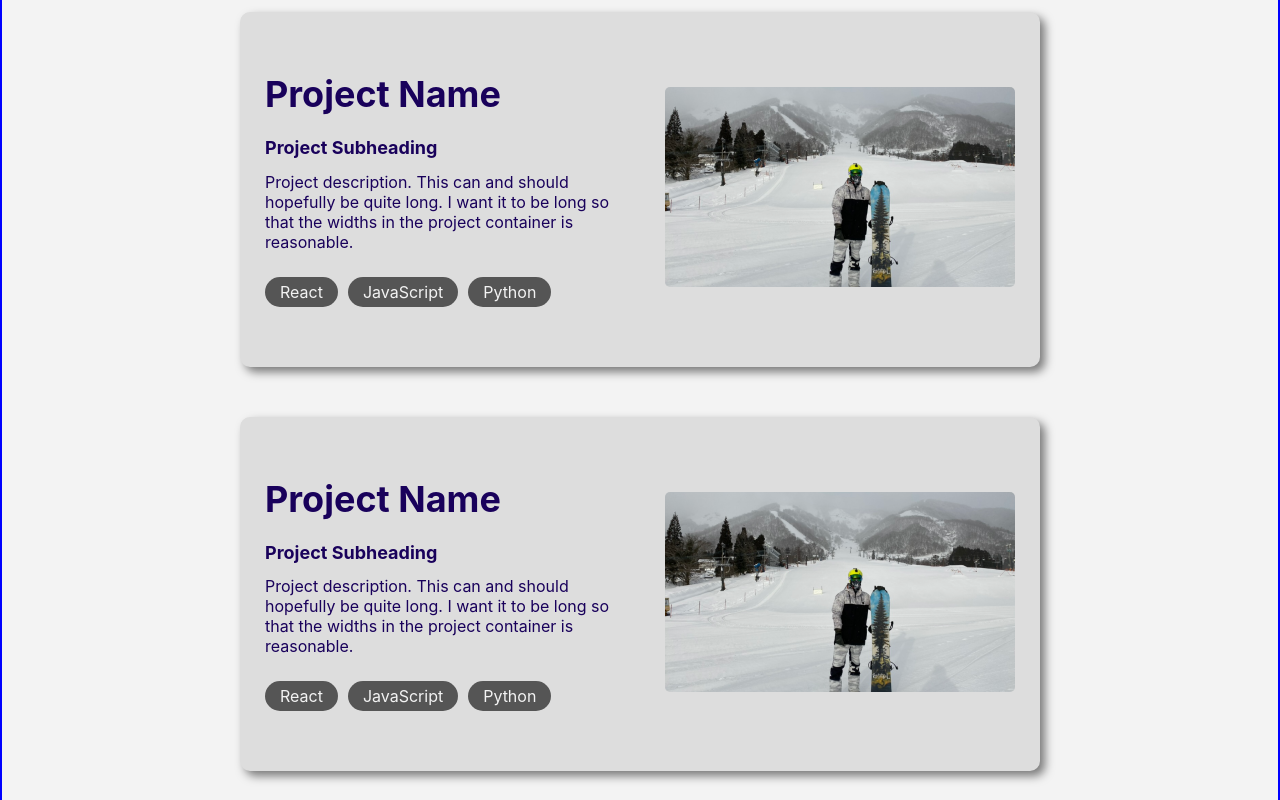
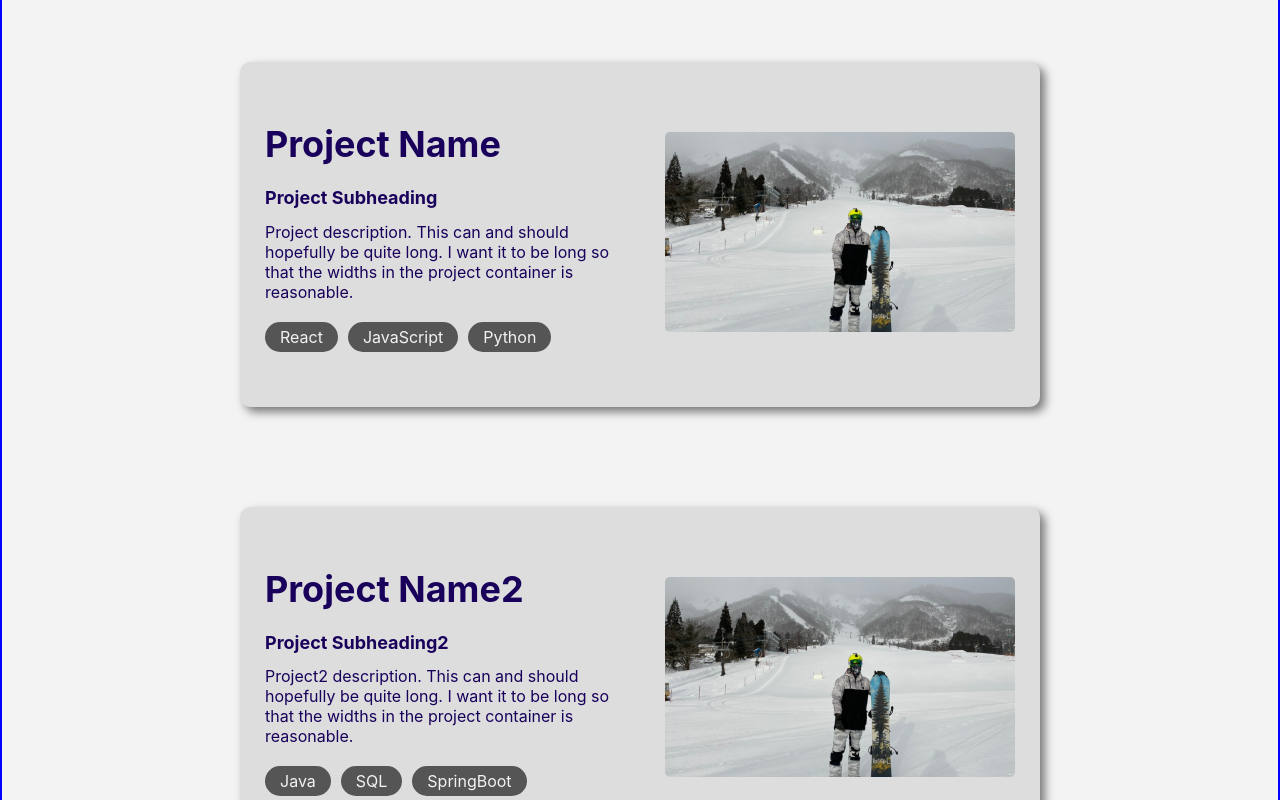
Before and after one commit to SkippaT/TheTrentiverse, a React (Vite) app: page / in a window 1280 px wide. Shown: the part 940-1740 px from the top of the page. Built offline with nearby package versions, Linux system fonts and the light colour scheme.

Commit message:
Added js file for projects

```diff
--- a/src/components/Project.jsx
+++ b/src/components/Project.jsx
@@ -4,7 +4,14 @@ import memoji from "../assets/memoji.png";
 import snowboard from "../assets/snowboard.png";
 import classes from './Project.module.css';
 
-export default function Project() {
+export default function Project({
+    name,
+    sub,
+    description,
+    image,
+    imageDescription,
+    skills
+}) {
 
     return (
         <motion.div
@@ -19,20 +26,17 @@ export default function Project() {
             }}
         >
             <div className={`${classes.descriptionSplit} ${classes.split}`}>
-                <h1>Project Name</h1>
-                <h3>Project Subheading</h3>
-                <p>
-                    Project description. This can and should hopefully be quite long. I want it to be long so
-                    that the widths in the project container is reasonable.
-                </p>
+                <h1>{name}</h1>
+                <h3>{sub}</h3>
+                <p>{description}</p>
                 <div className={classes.skills}>
-                    <span className={classes.tag}>React</span>
-                    <span className={classes.tag}>JavaScript</span>
-                    <span className={classes.tag}>Python</span>
+                    {skills.map((skill) => (
+                        <li key={skill}><span className={classes.tag}>{skill}</span></li>
+                    ))}
                 </div>
             </div>
             <div className={`${classes.right} ${classes.split}`}>
-                <img src={snowboard} alt="Emoji image of Me" />
+                <img src={image} alt={imageDescription} />
             </div>
         </motion.div>
     );
--- a/src/components/Project.module.css
+++ b/src/components/Project.module.css
@@ -10,6 +10,7 @@
     gap: 25px;
     max-width: 800px;
     box-shadow: 5px 5px 10px #00000080;
+    margin: 100px;
 }
 .project:hover {
     cursor: pointer;
--- a/src/components/ProjectsSection.jsx
+++ b/src/components/ProjectsSection.jsx
@@ -1,13 +1,18 @@
 import Project from './Project.jsx';
 import classes from './ProjectsSection.module.css';
+import { PROJECTS } from '../projects.js';
 
 export default function ProjectsSection() {
 
     return (
         <div className={classes.projectsSection}>
             <h1 style={{fontSize: "64px"}}>My Projects</h1>
-            <Project />
-            <Project />
+
+            <ul>
+                {PROJECTS.map((project) => (
+                    <li key={project.name}><Project {...project} /></li>
+                ))}
+            </ul>
         </div>
     );
 }
--- a/src/components/ProjectsSection.module.css
+++ b/src/components/ProjectsSection.module.css
@@ -4,7 +4,6 @@
     flex-direction: column;
     align-items: center;
     padding: 100px 50px;
-    gap: 50px;
 }
 .projectsSection h1 {
     margin-bottom: 20px;
--- a/src/index.css
+++ b/src/index.css
@@ -18,6 +18,10 @@ body {
   margin: 0;
 }
 
+ul, ol {
+  list-style-type: none;
+}
+
 
 
 
--- /dev/null
+++ b/src/projects.js
@@ -0,0 +1,28 @@
+import snowboard from "./assets/snowboard.png";
+
+export const PROJECTS = [
+    {
+        name: "Project Name",
+        sub: "Project Subheading",
+        description: "Project description. This can and should hopefully be quite long. I want it to be long so that the widths in the project container is reasonable.",
+        image: snowboard,
+        imageDescription: "Picture of me snowboarding",
+        skills: [
+            "React",
+            "JavaScript",
+            "Python"
+        ]
+    },
+    {
+        name: "Project Name2",
+        sub: "Project Subheading2",
+        description: "Project2 description. This can and should hopefully be quite long. I want it to be long so that the widths in the project container is reasonable.",
+        image: snowboard,
+        imageDescription: "Picture of me snowboarding",
+        skills: [
+            "Java",
+            "SQL",
+            "SpringBoot"
+        ]
+    },
+];
```
